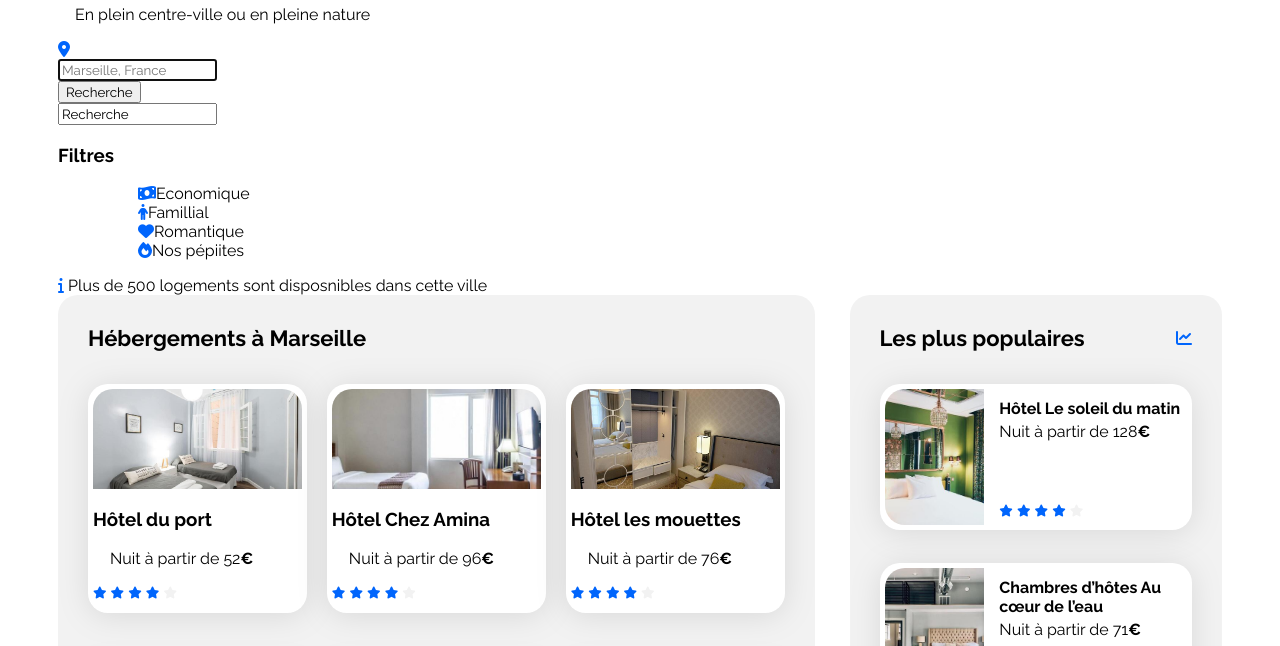
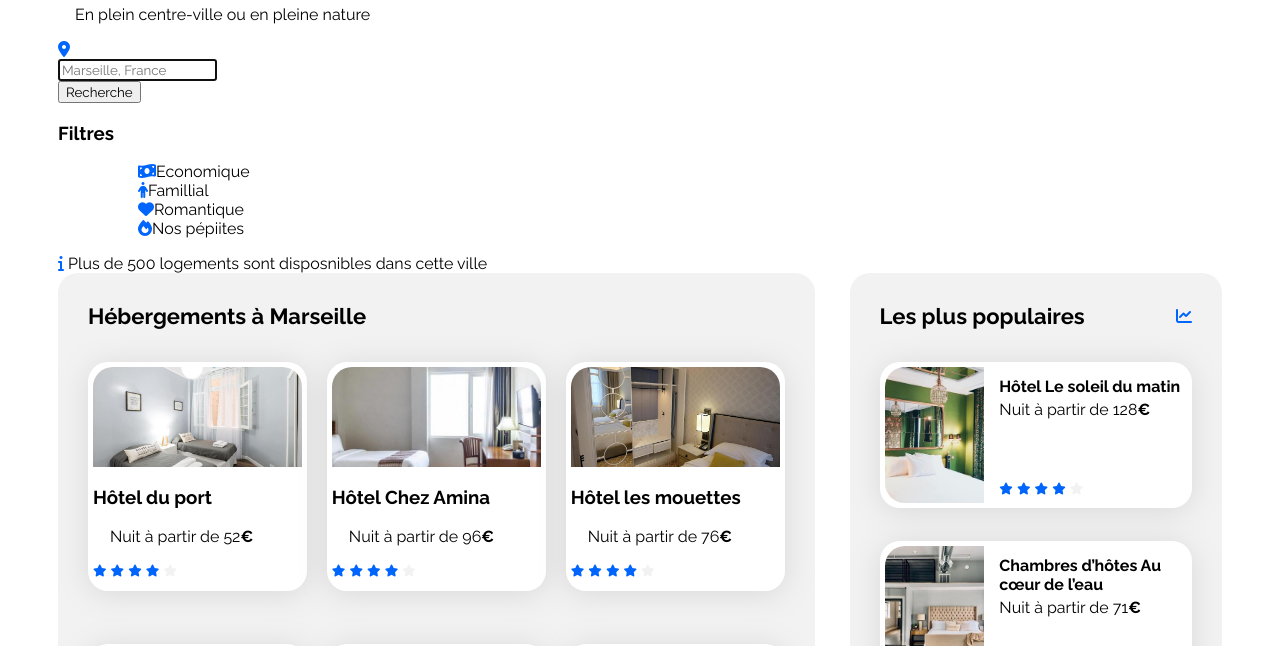
Before and after one commit to E-9551/Projet3, a plain HTML site: page index.html in a window 1280 px wide. Shown: the part 118-764 px from the top of the page. Drawn offline with Linux system fonts and the light colour scheme.

Commit message:
modif barre de recherche

```diff
--- a/index.html
+++ b/index.html
@@ -48,9 +48,6 @@
                         <div class="two-buttons">
                             <div class="search-submit-large">
                                 <input type="submit" value="Recherche">
-                            </div>
-                            <div class="search-submit-medium fas fa-seatch">
-                                <input type="submit-medium fas fa-search" value="Recherche">
                             </div>
 
                         </div>
```
